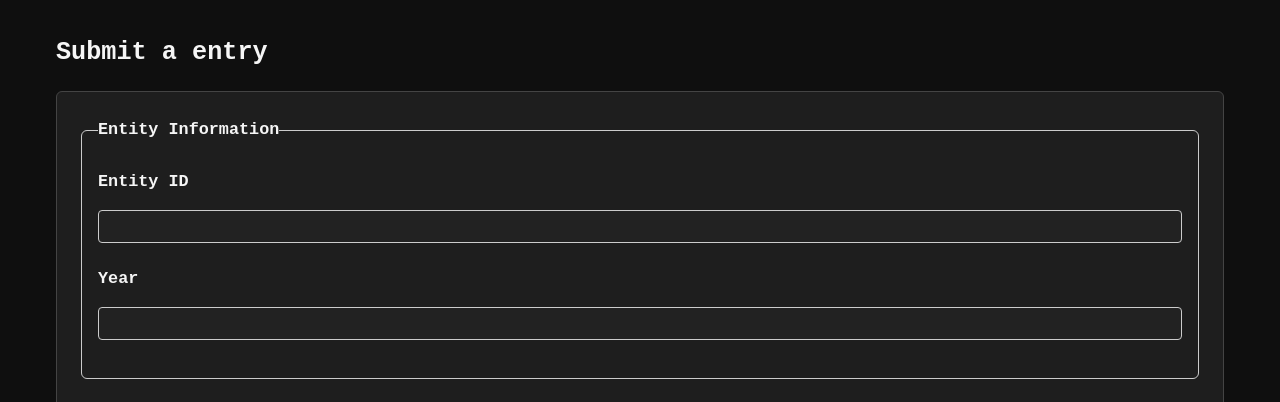
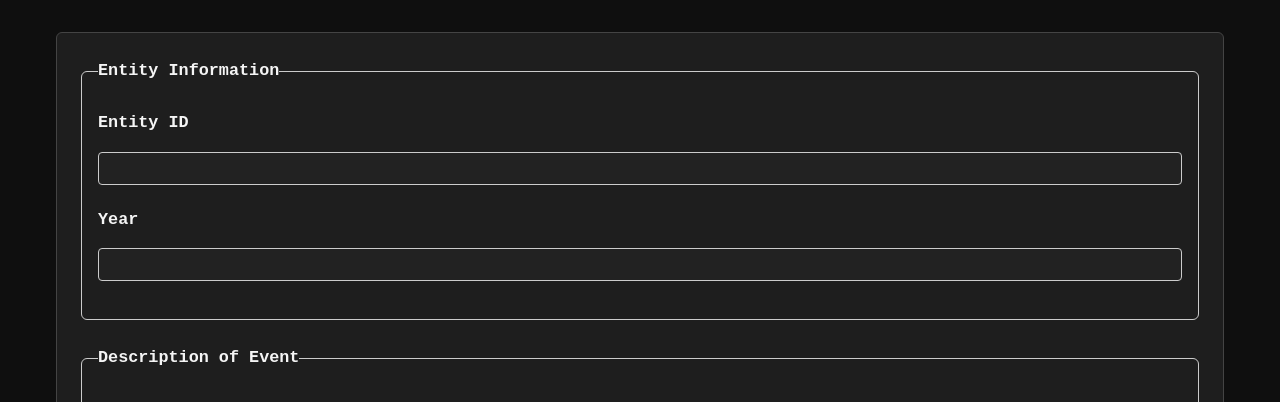
Before and after one commit to Carrier0001/TheFirstCandle, a Flask app: page /submit in a window 1280 px wide. Shown: the part 308-710 px from the top of the page. Run offline with Flask 3, Linux system fonts and the light colour scheme.

Commit message:
Refactor submit.html for improved structure

```diff
--- a/templates/submit.html
+++ b/templates/submit.html
@@ -3,7 +3,6 @@
 {% block title %}Submit Entry{% endblock %}
 
 {% block content %}
-<h2>Submit a entry</h2>
 
 <div class="container">
   <form id="submitForm" class="form-grid">
```
